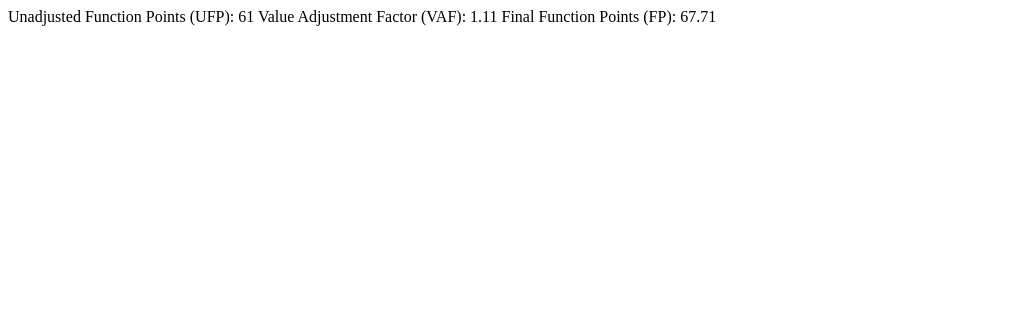
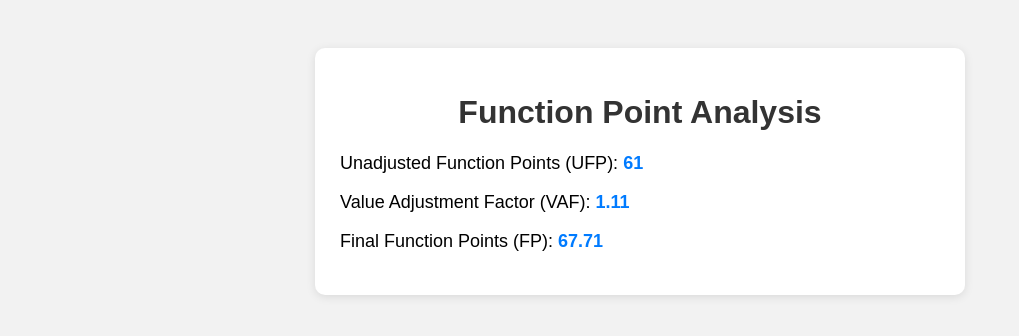
Before and after one commit to RONNIEATAHO/e-commerce, a PHP site: page /fp_calculator.php in a window 1280 px wide. Shown: the top 336 px of the page, without its empty margins (0-1019 px from the left). Run offline with PHP 8.4, Linux system fonts and the light colour scheme.

Commit message:
Update fp_calculator.php
changes made according to lecture 6

```diff
--- a/fp_calculator.php
+++ b/fp_calculator.php
@@ -1,38 +1,56 @@
+<!DOCTYPE html>
+<html lang="en">
+<head>
+    <meta charset="UTF-8">
+    <title>Function Point Calculation</title>
+    <style>
+        body {
+            font-family: Arial, sans-serif;
+            padding: 40px;
+            background-color: #f2f2f2;
+        }
+        .result-box {
+            background-color: #fff;
+            padding: 25px;
+            border-radius: 10px;
+            box-shadow: 0 2px 10px rgba(0,0,0,0.1);
+            max-width: 600px;
+            margin: auto;
+        }
+        h1 {
+            color: #333;
+            text-align: center;
+        }
+        p {
+            font-size: 18px;
+        }
+        .highlight {
+            font-weight: bold;
+            color: #007bff;
+        }
+    </style>
+</head>
+<body>
+    <div class="result-box">
+        <h1>Function Point Analysis</h1>
         <?php
             function calculateFunctionPoints($ei, $eo, $eq, $ilf, $eif, $complexityFactors) {
-    // Step 1: Calculate Unadjusted Function Points (UFP)
                 $UFP = ($ei * 3) + ($eo * 4) + ($eq * 3) + ($ilf * 7) + ($eif * 5);
-
-    // Step 2: Calculate Value Adjustment Factor (VAF)
-    $sumFactors = array_sum($complexityFactors); // Sum of all 14 complexity factors
+                $sumFactors = array_sum($complexityFactors);
                 $VAF = 0.65 + (0.01 * $sumFactors);
-
-    // Step 3: Compute Final Function Points
                 $FP = $UFP * $VAF;
-
-    return [
-        "UFP" => $UFP,
-        "VAF" => $VAF,
-        "FP" => $FP
-    ];
+                return ["UFP" => $UFP, "VAF" => $VAF, "FP" => $FP];
             }
 
-// Example Inputs for Order Placement System
-$ei = 4;   // External Inputs (e.g., placing an order, registering)
-$eo = 3;   // External Outputs (e.g., order confirmation, receipt)
-$eq = 2;   // External Inquiries (e.g., viewing order status)
-$ilf = 3;  // Internal Logical Files (e.g., customers, orders)
-$eif = 2;  // External Interface Files (e.g., Payment gateway)
+            $ei = 4; $eo = 3; $eq = 2; $ilf = 3; $eif = 2;
+            $complexityFactors = [3, 4, 2, 5, 3, 4, 3, 2, 3, 5, 4, 3, 2, 3];
 
-$complexityFactors = [
-    3, 4, 2, 5, 3, 4, 3, 2, 3, 5, 4, 3, 2, 3 // Example ratings (0-5) for 14 complexity factors
-];
-
-// Calculate Function Points
             $result = calculateFunctionPoints($ei, $eo, $eq, $ilf, $eif, $complexityFactors);
 
-// Display Results
-echo "Unadjusted Function Points (UFP): " . $result["UFP"] . "\n";
-echo "Value Adjustment Factor (VAF): " . $result["VAF"] . "\n";
-echo "Final Function Points (FP): " . $result["FP"] . "\n";
+            echo "<p>Unadjusted Function Points (UFP): <span class='highlight'>{$result['UFP']}</span></p>";
+            echo "<p>Value Adjustment Factor (VAF): <span class='highlight'>" . number_format($result['VAF'], 2) . "</span></p>";
+            echo "<p>Final Function Points (FP): <span class='highlight'>" . number_format($result['FP'], 2) . "</span></p>";
         ?>
+    </div>
+</body>
+</html>
```
Lines whose indentation alone changed are shown as unchanged.
